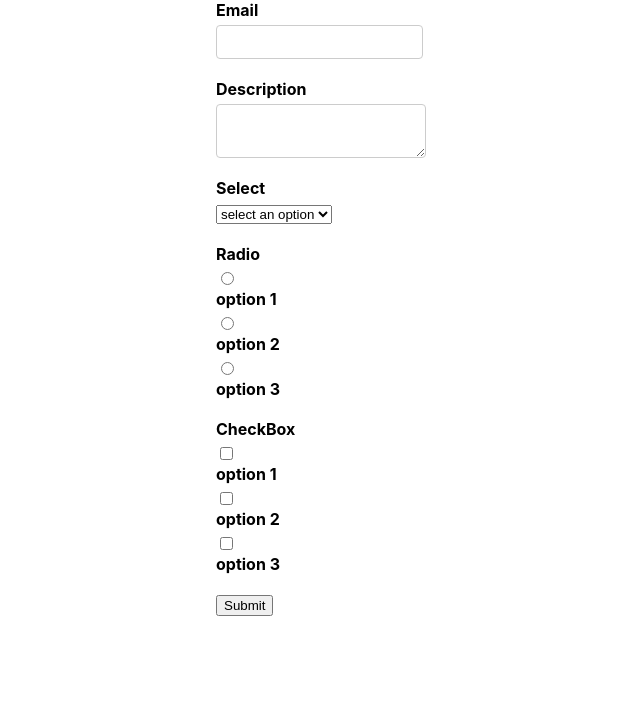
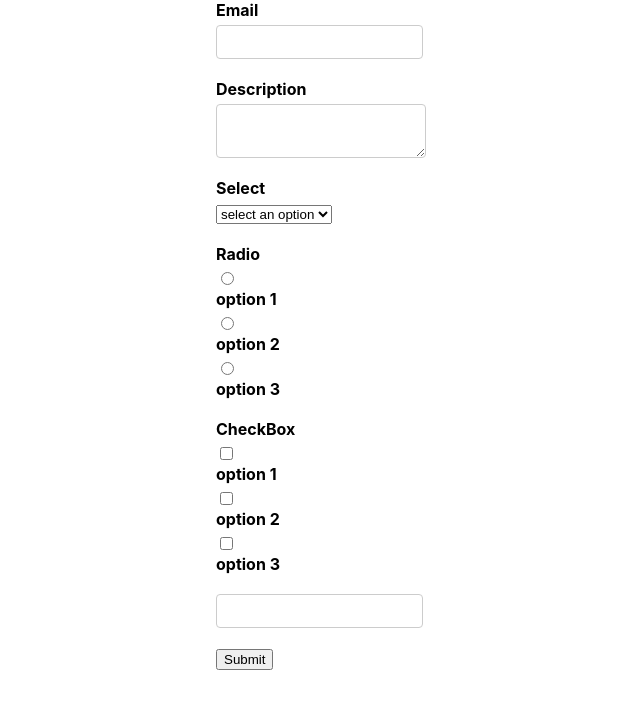
Before and after one commit to shrai31/BasicFormik, a React (Create React App) app: page / in a window 1280 px wide. Shown: the top 708 px of the page, without its empty margins (319-959 px from the left). Built offline with nearby package versions, Linux system fonts and the light colour scheme.

Commit message:
DatePicker added

```diff
--- a/src/12.ResableFormikControls/DatePicker.js
+++ b/src/12.ResableFormikControls/DatePicker.js
@@ -1,21 +1,31 @@
-import { Field } from 'formik';
-import React from 'react';
-import DataView from 'react-datepicker';
-import 'react-datepicker/dist/react-datepicker.css';
+import { ErrorMessage, Field } from "formik";
+import React from "react";
+import DataView from "react-datepicker";
+import "react-datepicker/dist/react-datepicker.css";
+import TextError from "./TextError";
 
 function DatePicker(props) {
-    const { label, name, ...rest } = props;
-    return (
-        <div className='form-control'>
-            <Field name= {name}>
-                {
-                    ({field, form})=>{
-                        const { setFieldValue } = form; // this method allows you to programatically
-                    }
-                }
-            </Field>
-        </div>
-    )
+  const { label, name, ...rest } = props;
+  return (
+    <div className="form-control">
+      <Field name={name}>
+        {({ field, form }) => {
+          const { setFieldValue } = form; // this method allows you to programatically set a field value in formic state
+          const { value } = field; // give the datepicker value
+          return (
+            <DataView
+              id={name}
+              {...field}
+              {...rest}
+              selected={value}
+              onChange={(val) => setFieldValue(name, val)}
+           />
+          );
+        }}
+      </Field>
+      <ErrorMessage name={name} component={TextError} />
+    </div>
+  );
 }
 
-export default DatePicker
+export default DatePicker;
--- a/src/12.ResableFormikControls/FormikContainer.js
+++ b/src/12.ResableFormikControls/FormikContainer.js
@@ -25,16 +25,21 @@ function FormikContainer() {
     description:'',
     select:'',
     radioOption:'',
-    checkboxOption: '',
+    checkboxOption: [],
+    birthDate: null,
   };
   const validateSchema = Yup.object().shape({
     email: Yup.string().email('invalid').required("Required"),
     description: Yup.string().required("Required"),
     select: Yup.string().required("Required"),
     radioOption: Yup.string().required("Required"),
-    checkboxOption: Yup.string().required("Required"),
+    checkboxOption: Yup.array().required("Required"),
+    birthDate: Yup.date().required('Required').nullable()
   });
-  const onSubmit = (values) => console.log("form Data", values);
+  const onSubmit = (values) => {
+    console.log("form Data", values)
+    console.log("Saved Data", JSON.parse(JSON.stringify(values)))
+}
   return (
     <Formik
     initialValues={initialValues}
@@ -73,6 +78,11 @@ function FormikContainer() {
             name="checkboxOption"
             options={checkboxOptions}
           />
+          <FormikControl
+            control="date"
+            label="Date Picker"
+            name="birthDate"
+          />
           <button type="submit">Submit</button>
         </Form>
       )}
--- a/src/12.ResableFormikControls/FormikControl.js
+++ b/src/12.ResableFormikControls/FormikControl.js
@@ -4,6 +4,7 @@ import RadioButton from './RadioButton';
 import Select from './Select';
 import CheckboxButton from './CheckboxButton';
 import TextArea from './TextArea';
+import DatePicker from './DatePicker';
 
 function FormikControl(props) {
     const { control , ...rest} = props;
@@ -19,6 +20,7 @@ function FormikControl(props) {
         case 'checkbox':
             return <CheckboxButton {...rest} />
         case 'date':
+            return <DatePicker {...rest} />
         default :
            return null
     }
```
